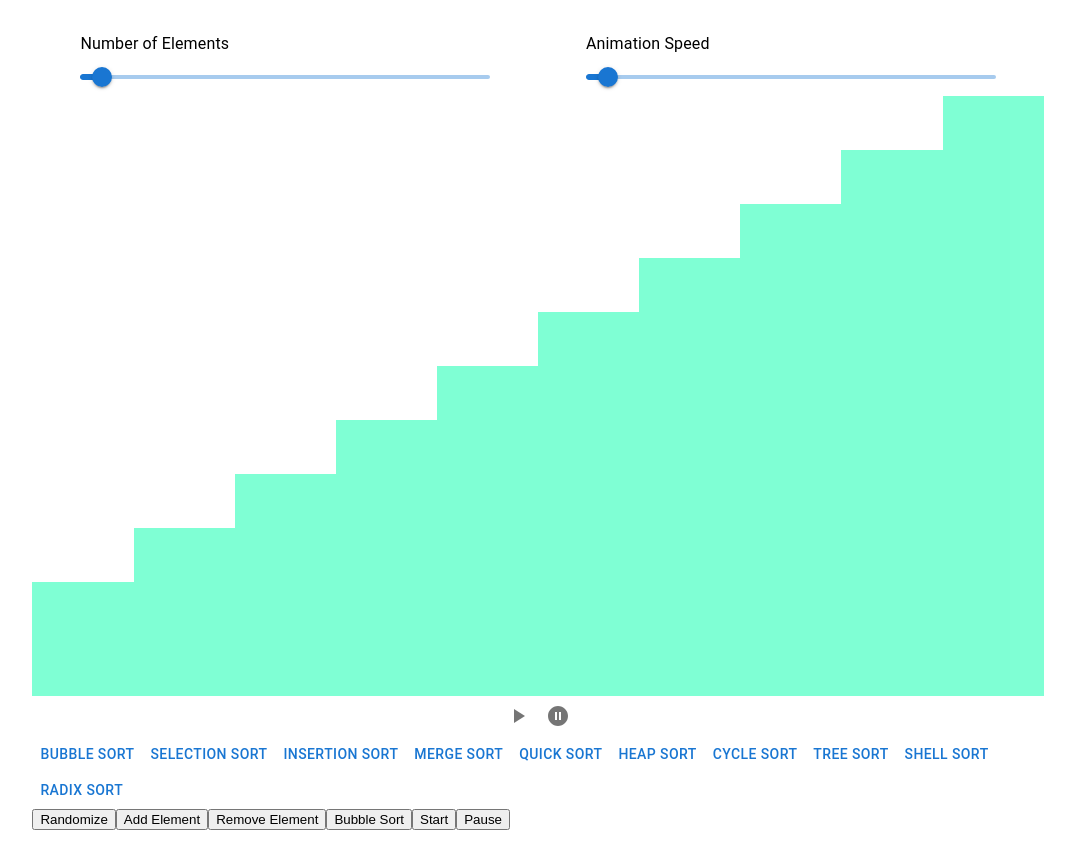
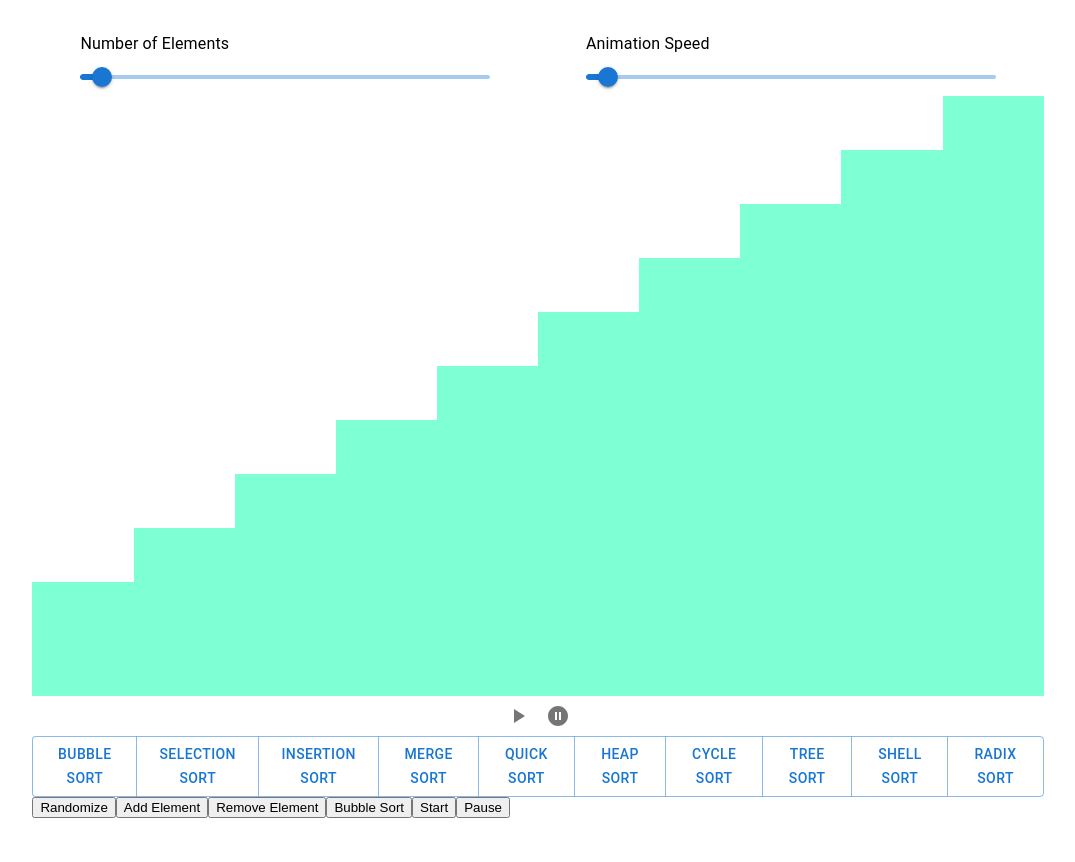
Before and after one commit to vadna034/sorting-visualizer, a React (Create React App) app: page / in a window 1280 px wide. Shown: the whole page, without its empty margins (102-1177 px from the left). Built offline with nearby package versions, Linux system fonts and the light colour scheme.

Commit message:
Make buttons into a group

```diff
--- a/src/components/SortButtonsContainer.tsx
+++ b/src/components/SortButtonsContainer.tsx
@@ -1,4 +1,4 @@
-import { Button } from '@mui/material';
+import { Button, ButtonGroup } from '@mui/material';
 import React from 'react';
 
 export interface SortButtonsContainerProps {
@@ -7,6 +7,7 @@ export interface SortButtonsContainerProps {
 
 export function SortButtonsContainer(props: SortButtonsContainerProps) {
     return <>
+        <ButtonGroup>
             <Button>Bubble Sort</Button>
             <Button>Selection Sort</Button>
             <Button>Insertion Sort</Button>
@@ -17,5 +18,6 @@ export function SortButtonsContainer(props: SortButtonsContainerProps) {
             <Button>Tree Sort</Button>
             <Button>Shell Sort</Button>
             <Button>Radix Sort</Button>
+        </ButtonGroup>
     </>
 }
```
Lines whose indentation alone changed are shown as unchanged.
